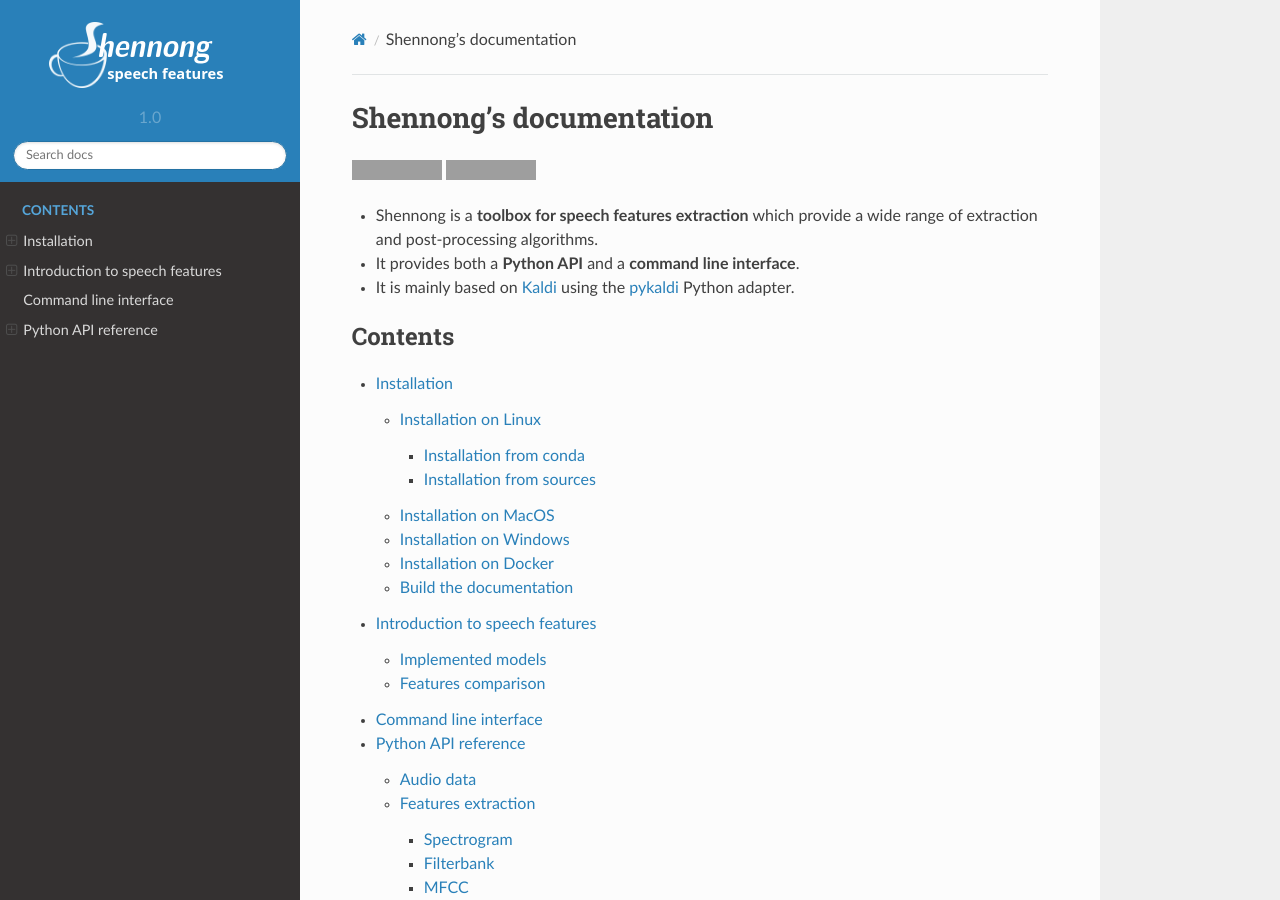
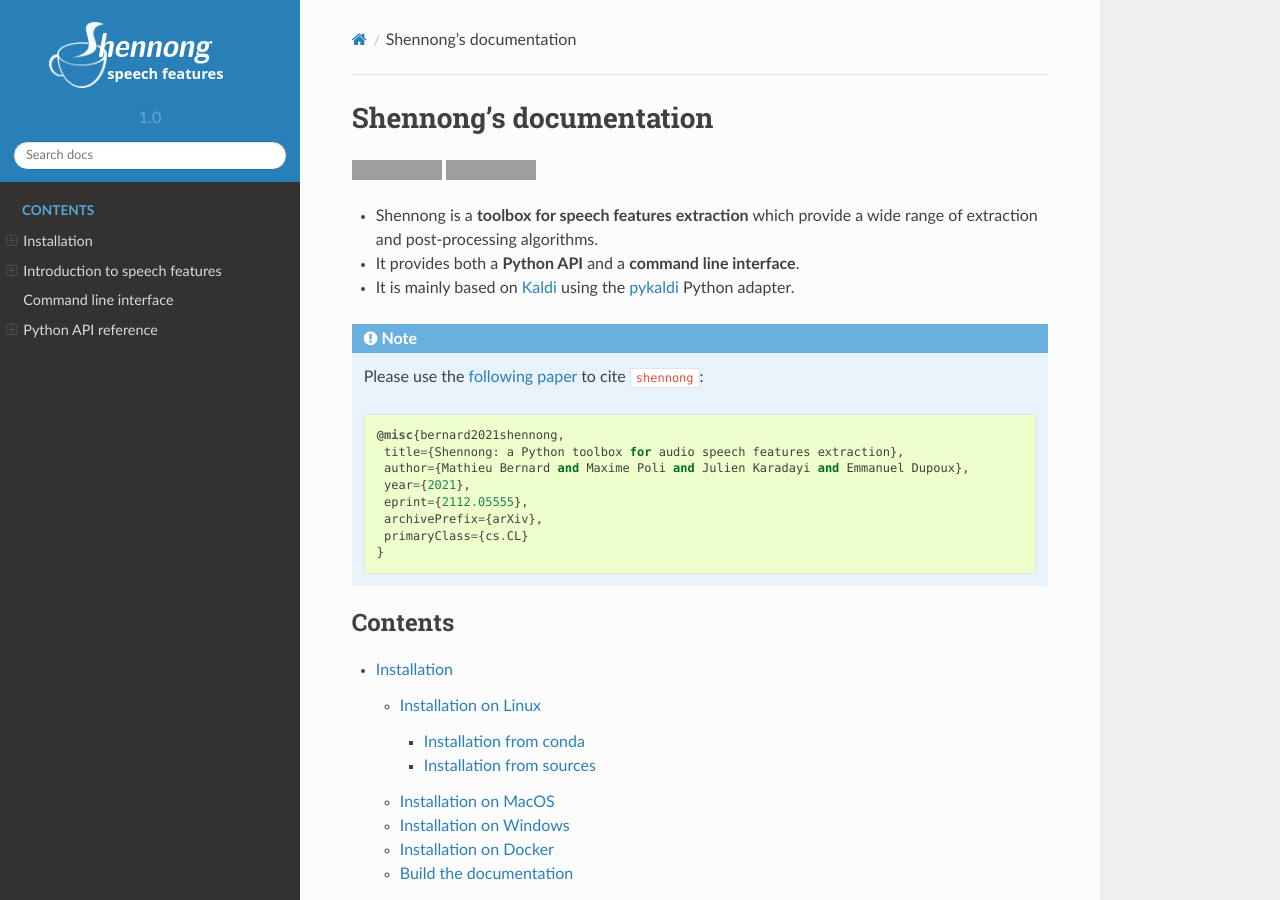
Before and after one commit to bootphon/shennong, a Sphinx documentation site: the page built from doc/source/index.rst, in a window 1280 px wide and 900 px high. Built offline with Sphinx 7.4.7 and the Read the Docs theme 2.0.0, drawn with Linux system fonts in a browser that asks for light colours; formulas are drawn with MathJax 3; grey boxes are pictures that could not be loaded.

Commit message:
added link to paper

```diff
--- a/doc/source/index.rst
+++ b/doc/source/index.rst
@@ -14,6 +14,21 @@
 
 * It is mainly based on `Kaldi <https://kaldi-asr.org>`_ using the `pykaldi
   <https://github.com/pykaldi/pykaldi>`_ Python adapter.
+
+
+.. note::
+
+   Please use the `following paper <https://arxiv.org/pdf/2112.05555.pdf>`_ to
+   cite ``shennong``::
+
+     @misc{bernard2021shennong,
+      title={Shennong: a Python toolbox for audio speech features extraction},
+      author={Mathieu Bernard and Maxime Poli and Julien Karadayi and Emmanuel Dupoux},
+      year={2021},
+      eprint={2112.05555},
+      archivePrefix={arXiv},
+      primaryClass={cs.CL}
+     }
 
 
 .. toctree::
```
Also changed, not shown: README.md (+2 -0 lines).
